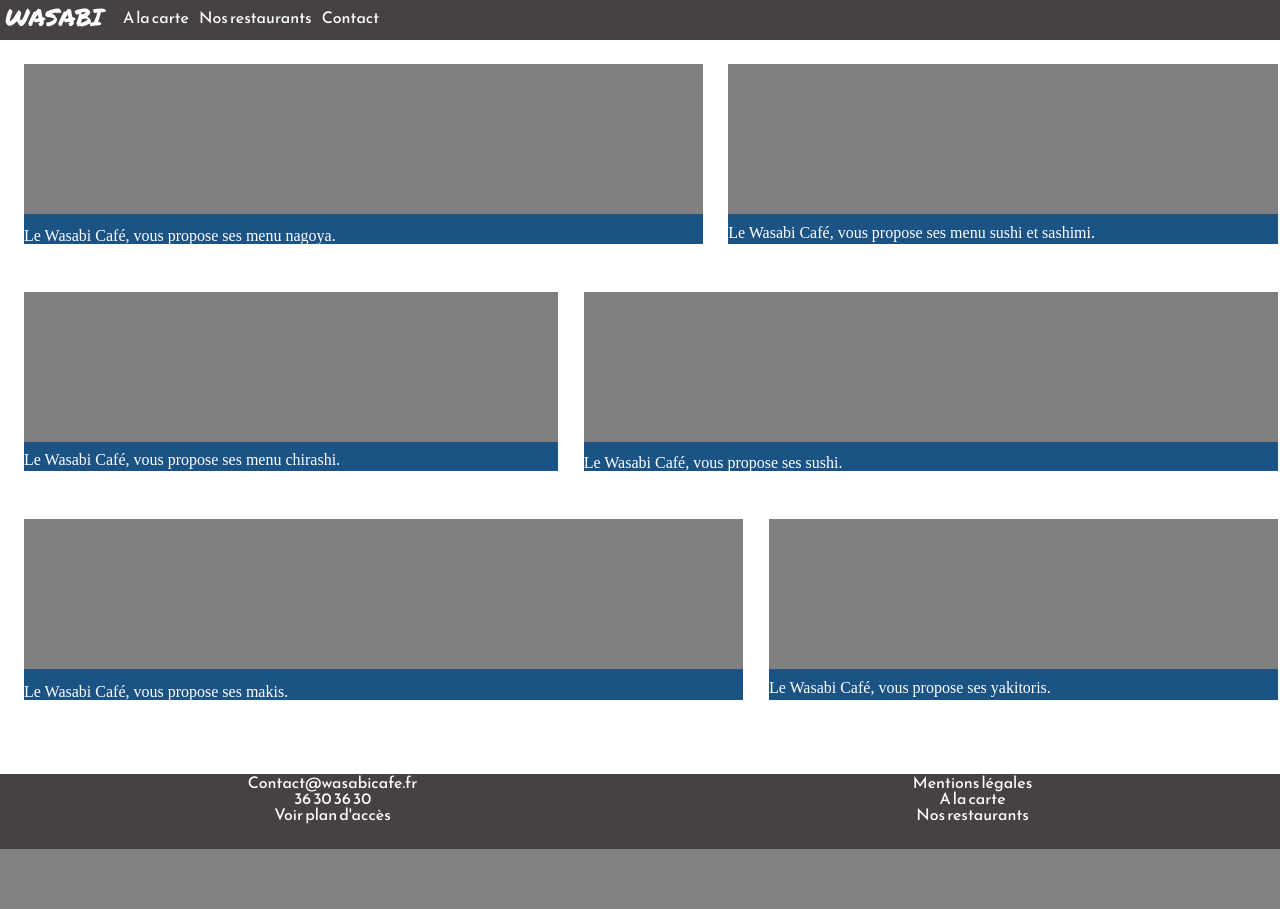
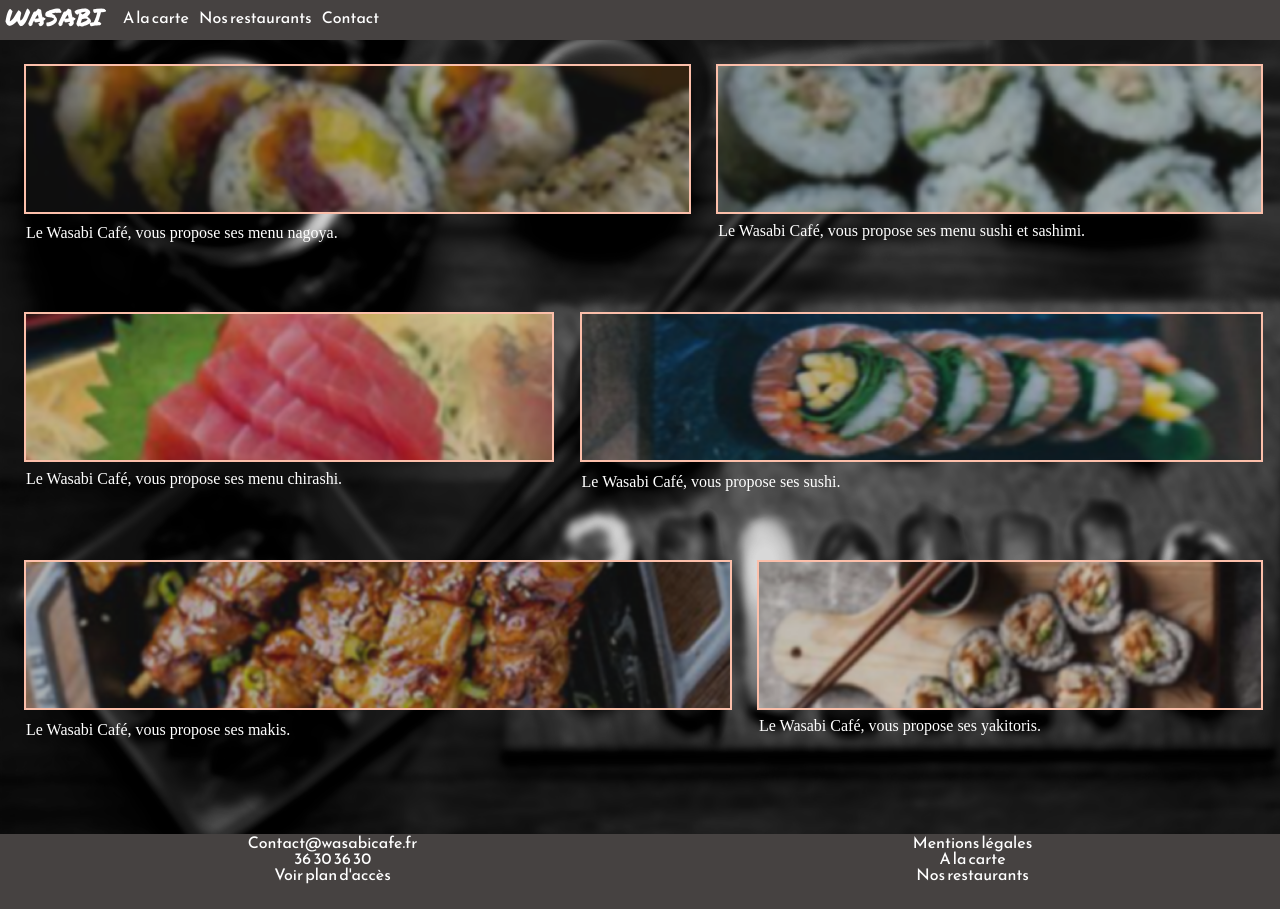
Before and after one commit to antoebtfr/Projet_Wasabi, a PHP site: page / in a window 1280 px wide. Before the commit the page ends 849 px from the top, so only its background shows below. Run offline with PHP 8.4, Linux system fonts and the light colour scheme.

Commit message:
modif done

```diff
--- a/index.html
+++ b/index.html
@@ -35,32 +35,32 @@
         <div class="container">
             <div class="block-container">
                 <section class="block un">
-                    <div class="block-image"></div>
+                    <div class="block-image un"> <p class="my-text">Menu nagoya</p></div>
                     <div class="block-text">Le Wasabi Café, vous propose ses menu nagoya.</div>
                 </section>
                 <section class="block deux">
-                        <div class="block-image"></div>
+                        <div class="block-image deux"><p class="my-text">Menu sushi et sashimi</p></div>
                         <div class="block-text">Le Wasabi Café, vous propose ses menu sushi et sashimi.</div>
                 </section>
             </div>
             <div class="block-container">
 
                 <section class="block trois">
-                        <div class="block-image"></div>
+                        <div class="block-image trois"><p class="my-text">Menu chirashi</p></div>
                         <div class="block-text">Le Wasabi Café, vous propose ses menu chirashi.</div>
                 </section>
                 <section class="block quatre">
-                        <div class="block-image"></div>
+                        <div class="block-image quatre"><p class="my-text">Les sushis</p></div>
                         <div class="block-text">Le Wasabi Café, vous propose ses sushi.</div>
                 </section>
             </div>
             <div class="block-container">
                 <section class="block cinq">
-                        <div class="block-image"></div>
+                        <div class="block-image cinq"><p class="my-text">Les makis</p></div>
                         <div class="block-text">Le Wasabi Café, vous propose ses makis.</div>
                 </section>
                 <section class="block six">
-                        <div class="block-image"></div>
+                        <div class="block-image six"><p class="my-text">Les yakitoris</p></div>
                         <div class="block-text">Le Wasabi Café, vous propose ses yakitoris.</div>
                 </section>
             </div>
--- a/style.css
+++ b/style.css
@@ -1,3 +1,77 @@
+/* Minimal reset css */
+:root {
+    --color-black: #474342;
+    --color-rose: #fcbfaa;
+    --color-white: #f2fafc;
+}
+
+html {
+    box-sizing: border-box;
+    font-size: 16px;
+    color: #f2fafc;
+}
+
+*,
+*:before,
+*:after {
+    box-sizing: inherit;
+}
+
+body,
+h1,
+h2,
+h3,
+h4,
+h5,
+h6,
+p,
+ol,
+ul {
+    margin: 0;
+    padding: 0;
+    font-weight: normal;
+
+}
+
+ol,
+ul {
+    list-style: none;
+}
+
+body {
+    background-image: url(img/background/bg2.png);
+    background-repeat: no-repeat;
+    background-size: cover;
+}
+
+section > h1 section > h2,
+section > p {
+    font-family: 'Reem Kufi', 'sans-serif';
+}
+
+section > h1 {
+    text-align: center;
+    font-size: 6rem;
+    margin: 5%;
+    text-shadow: black 0.1em 0.1em 0.2em;
+    font-family: 'Reem Kufi', 'sans-serif';
+}
+
+section > h2 {
+    margin-left: 5%;
+    margin-bottom: 10px;
+    font-size: 2em;
+    font-family: 'Reem Kufi', 'sans-serif';
+
+}
+
+img {
+    max-width: 100%;
+    height: auto;
+}
+
+/* -------Deut ajout container -------*/
+
 .container{
     display: flex;
 	flex-direction: column;
@@ -14,22 +88,104 @@
 
 .block.un,.block.quatre,.block.cinq{
     flex: 2 0 auto;
-    background-color: #1B5385;
     margin-right: 2%;
 }
 
 .block.deux,.block.trois,.block.six{
     flex: 1 0 auto;
-    background-color: #1B5385;
     margin-right: 2%;
 }
 
 .block-image{
     width:100%;
-    height:150px;
+    height:146px;
     background-color:grey;
 }
 
 .block-text{
     margin-top:2%;
 }
+
+/* --------Fin ajout container --------*/
+
+/*-------- Début ajout image-------- */
+.block {
+    border: 2px solid #fcbfaa;
+    margin-bottom: 50px;
+    height: 150px;
+    transition: 0.5s;
+}
+
+
+.block-image{
+    background-repeat: no-repeat;
+    background-size: cover;
+}
+
+.block-image.un {
+    background-image: url(img/576x160/maki.png);
+}
+
+.block-image.deux {
+    background-image: url(img/384x160/salmon_maki.png);
+}
+
+.block-image.trois {
+    background-image: url(img/384x160/salmon_sachimi.png);
+}
+
+.block-image.quatre {
+    background-image: url(img/576x160/sushi.png);
+}
+
+.block-image.cinq {
+    background-image: url(img/576x160/yakitori.png);
+
+}
+
+.block-image.six {
+    background-image: url(img/384x160/sushi3.png);
+}
+
+/* ------Fin ajout image------- */
+
+.my-text {
+    text-align: center;
+    position: relative;
+    opacity:0;
+    top: 40%;
+}
+
+.block:hover .my-text {
+    transition: all 1s;
+    opacity: 1;
+}
+
+@media screen and (max-width: 961px) {
+    .container{
+        display: flex;
+        flex-direction: column;
+    }
+    .block-container{
+        display:flex;
+        flex-direction: column;
+        margin: 0em;
+        padding: 0.5em;
+        width: 100%;
+        min-width: 0;
+        color: white;
+    }
+    .block.un,
+    .block.quatre,
+    .block.cinq {
+        width: 100%;
+    }
+
+    .block.deux,
+    .block.trois,
+    .block.six {
+        width: 100%;
+    }
+
+
+}
```
